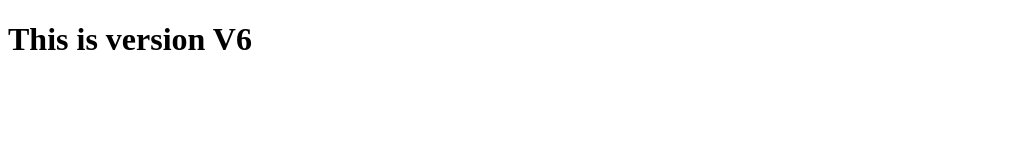
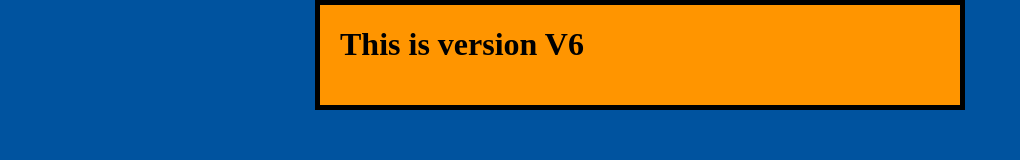
Before and after one commit to anandita290703/myrepo, a plain HTML site: page index.html in a window 1280 px wide. Shown: the whole page, without its empty margins (0-1020 px from the left). Drawn offline with Linux system fonts and the light colour scheme.

Commit message:
added style

```diff
--- a/index.html
+++ b/index.html
@@ -3,6 +3,7 @@
 <head>
     <meta charset="UTF-8">
     <meta name="viewport" content="width=device-width, initial-scale=1.0">
+    <link rel="stylesheet" href="style.css">
     <title>Document</title>
 </head>
 <body>
--- /dev/null
+++ b/style.css
@@ -0,0 +1,11 @@
+html {
+  background-color: #00539f; /* A dark blue background for the page */
+}
+
+body {
+  width: 600px; /* Forces the body to be 600px wide */
+  margin: 0 auto; /* Centers the body horizontally */
+  background-color: #ff9500; /* An orange background for the content area */
+  padding: 0 20px 20px 20px; /* Adds space around the content */
+  border: 5px solid black; /* A solid black border */
+}
```
